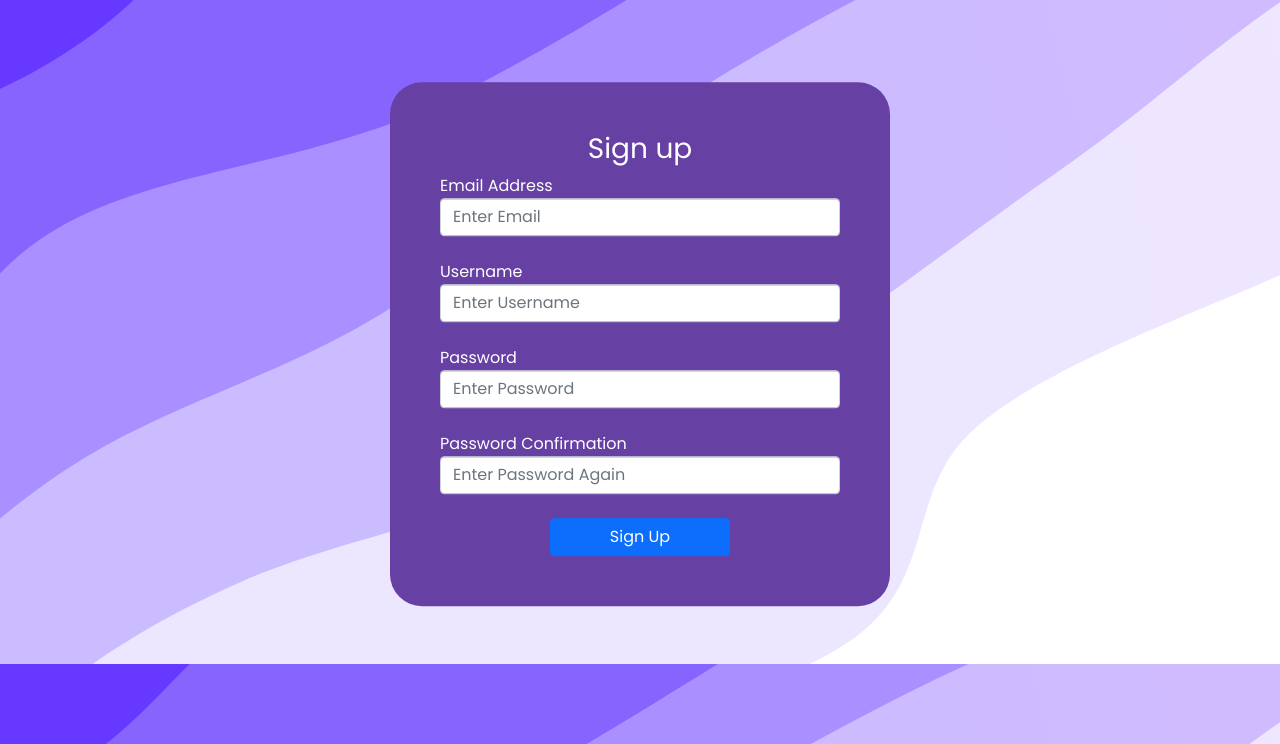
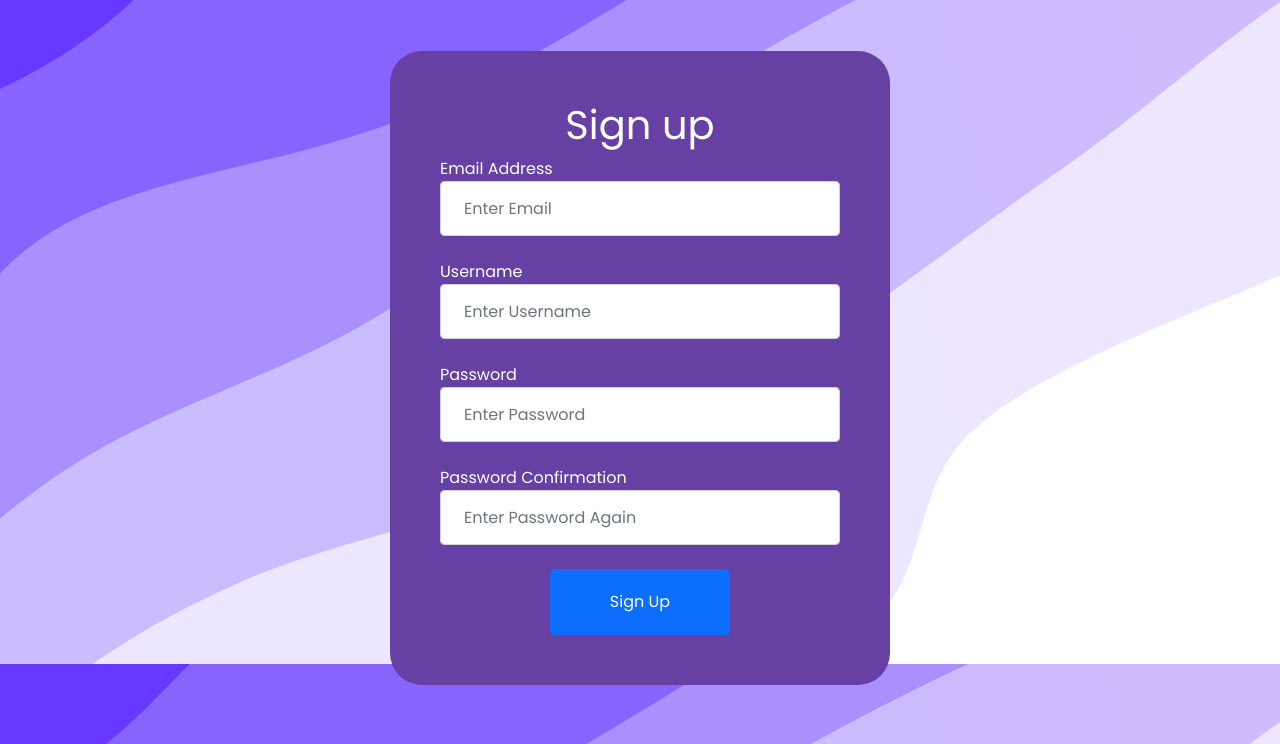
Before and after one commit to skandabhairava/Mentocia, a Flask app: page /sign-up in a window 1280 px wide. Shown: the part 56-800 px from the top of the page. Run offline with Flask 2, Linux system fonts and the light colour scheme; some libraries are stand-ins or nearby versions.

Commit message:
css changes

```diff
--- a/website/static/style.css
+++ b/website/static/style.css
@@ -44,7 +44,7 @@
     border-radius: 2rem;
 
     position: absolute;
-    top: 50%;
+    top: 53%;
     left: 50%;
     transform: translate(-50%, -50%);
 }
@@ -78,3 +78,19 @@ body {
     background-image: url("/static/background.svg");
     background-size: 100% auto;
 }
+
+/* TEST */
+
+.input100 {
+    font-size: 16px;
+    color: #000000;
+    line-height: 1.2;
+    display: block;
+    width: 100%;
+    height: 55px;
+    padding: 0 20px 0 23px;
+}
+
+.input100:focus {
+    box-shadow: 0 4px 8px 0 rgba(0, 0, 0, 0.2), 0 6px 20px 0 rgba(0, 0, 0, 0.19);
+}
--- a/website/templates/base.html
+++ b/website/templates/base.html
@@ -4,8 +4,8 @@
     <meta charset="UTF-8">
     <meta http-equiv="X-UA-Compatible" content="IE=edge">
     <meta name="viewport" content="width=device-width, initial-scale=1.0">
+    <link href="https://cdn.jsdelivr.net/npm/bootstrap@5.0.2/dist/css/bootstrap.min.css" rel="stylesheet" integrity="sha384-EVSTQN3/azprG1Anm3QDgpJLIm9Nao0Yz1ztcQTwFspd3yD65VohhpuuCOmLASjC" crossorigin="anonymous">
     <link rel="stylesheet" href="{{ url_for('static', filename='style.css') }}">
-    <link href="https://cdn.jsdelivr.net/npm/bootstrap@5.0.2/dist/css/bootstrap.min.css" rel="stylesheet" integrity="sha384-EVSTQN3/azprG1Anm3QDgpJLIm9Nao0Yz1ztcQTwFspd3yD65VohhpuuCOmLASjC" crossorigin="anonymous">
     <title>{% block title %}{% endblock %}</title>
     <style>
     </style>
--- a/website/templates/home.html
+++ b/website/templates/home.html
@@ -17,7 +17,7 @@
             in the given time. These are then used to ‘Redeem’ fun activities ,
             like eating a chocolate or scrolling through social media for a break .
         </p>
-        <button type="button" class="dashboard-btn" onclick="location.href = '/dashboard';">
+        <button type="button" class="dashboard-btn" onclick="location.href = '/dashboard';" style="width:50%; margin-left:25%; margin-right:25%;">
             Dashboard
         </button>
     </div>
--- a/website/templates/signup.html
+++ b/website/templates/signup.html
@@ -5,20 +5,20 @@
 <form method="POST">
 
     <div class="form-group">
-            <h3 align="center">
+            <h1 align="center">
                 Sign up
-            </h3>
+            </h1>
         <label for="email">Email Address</label>
-        <input type="text" id="email" name="email" class="form-control" placeholder="Enter Email"/>
+        <input type="text" id="email" name="email" class="form-control input100" placeholder="Enter Email"/>
         <br/>
         <label for="username">Username</label>
-        <input type="text" id="username" name="username" class="form-control" placeholder="Enter Username"/>
+        <input type="text" id="username" name="username" class="form-control input100" placeholder="Enter Username"/>
         <br/>
         <label for="password">Password</label>
-        <input type="password" id="password1" name="password1" class="form-control" placeholder="Enter Password"/>
+        <input type="password" id="password1" name="password1" class="form-control input100" placeholder="Enter Password"/>
         <br/>
         <label for="password">Password Confirmation</label>
-        <input type="password" id="password2" name="password2" class="form-control" placeholder="Enter Password Again"/>
+        <input type="password" id="password2" name="password2" class="form-control input100" placeholder="Enter Password Again"/>
         <br/>
         <div align="center">
             <button class="btn btn-primary" type="submit">
```
Also changed, not shown: website/templates/login.html (+4 -4 lines).
